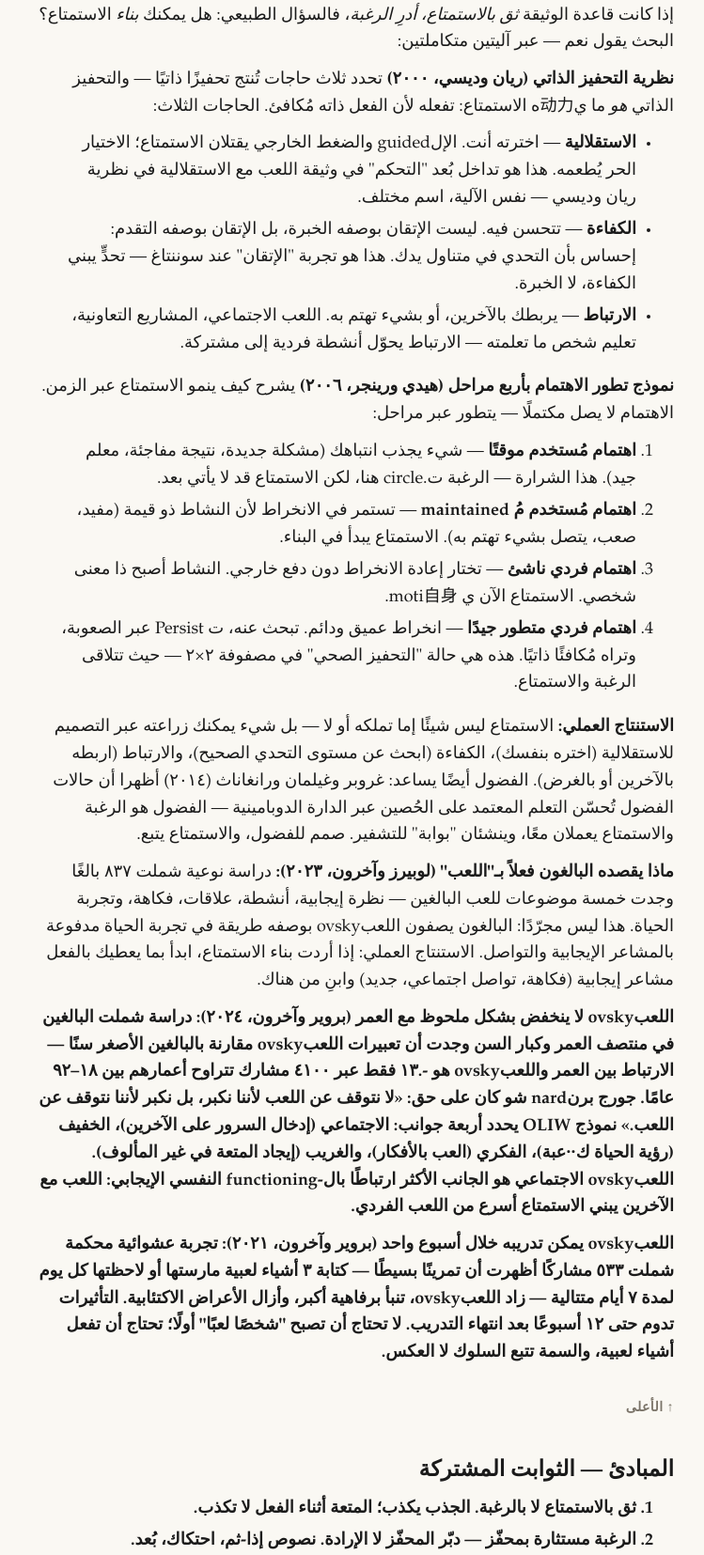
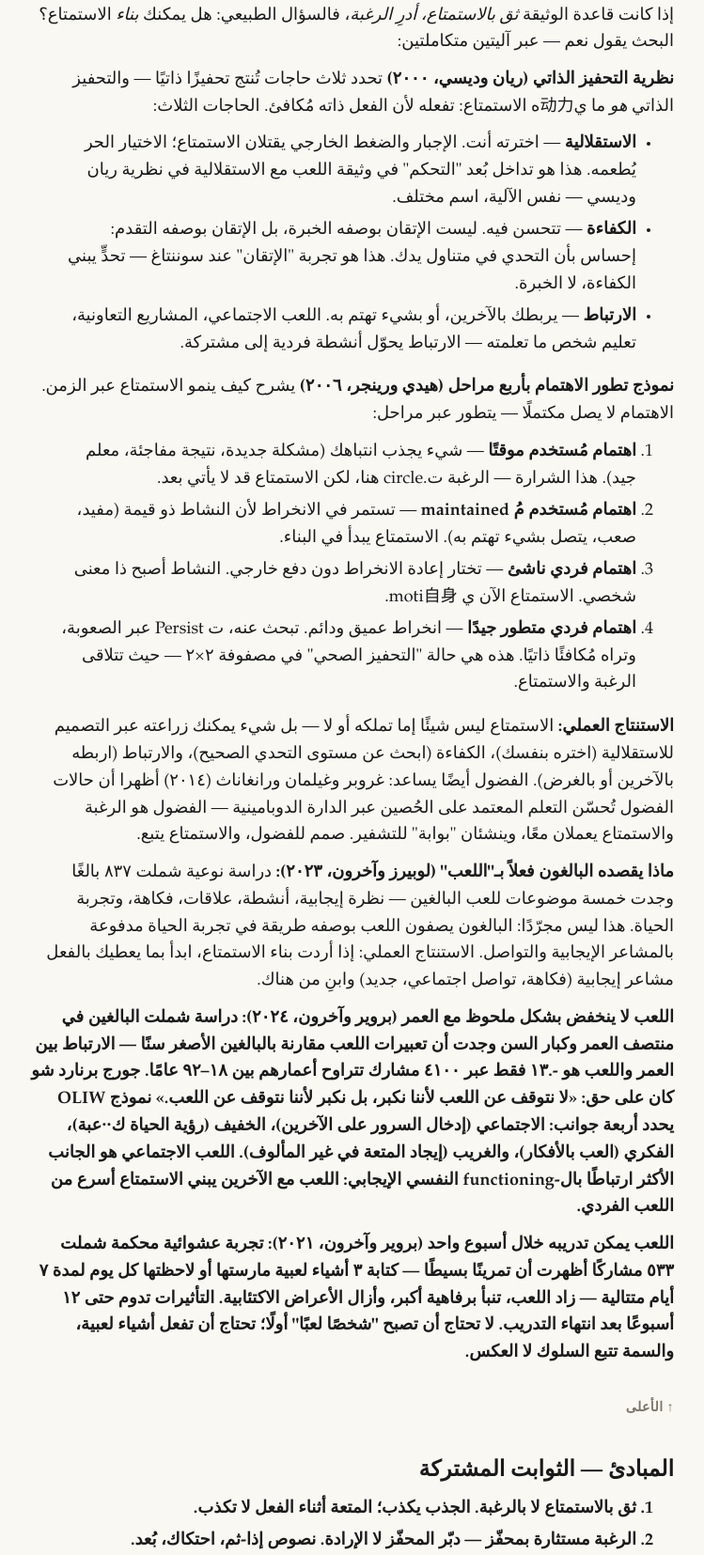
Before and after one commit to bedo22/Learning, a website: page reference/ar/wanting-vs-liking.html in a window 1280 px wide. Shown: the part 9993-11648 px from the top of the page at 94% size, without its empty margins (265-1014 px from the left). Drawn offline with Linux system fonts and the light colour scheme.

Commit message:
Q2+Q3: AR drift scan + play-recovery integrity check
- Q3: all recovered play blocks verified present (EN+AR): seven-required
  graded callout, history-of-play-science, islamic-framing, strict-list,
  mastery-before-play
- Q2: fixed 13 mixed-script corruptions in 3 AR twins (play: functioning;
  rest: Chinese-char interpolation, choice/evidence fragments;
  wanting-vs-liking: meta-إدراك, الإلguided, اللعبovsky x7, برنnard)
- zero mixed-script issues remain across all 22 AR twins

```diff
--- a/reference/ar/wanting-vs-liking.html
+++ b/reference/ar/wanting-vs-liking.html
@@ -594,7 +594,7 @@
         <li><strong>السلاسل والإلحاح في تطبيقات التعليم يستغلان الرغبة.</strong> السلاسل اليومية، لوحة المتصدرين،مؤقتات العد التنازلي — كلها إلحاح مستثار بالمحفّز: تجعلك <em>تُريد</em> تسجيل الدخول (السسلة ستتكسر!) دون التأكد من أنك ستس <em>تستمتع</em> أو <em>تتعلم</em> أثناء الجلسة. تقسيم الرغبة/الاستمتاع يشرح لماذا تتوقف تطبيقات السلاسل عن العمل: الرغبة اعتادت، والاستمتاع لم يُبنى قط.
         </li>
         <li><strong>الحل: صمم للاستمتاع في الدراسة.</strong> الكفاءة (تحدي في متناول يدك) + الاستقلالية (اخترت ما تدرسه) + التوليد (إعادة إنتاج باردة، اختبار ذاتي) = تعلم مبني على الاستمتاع. وهم الطلاقة هو قريبة الرغبة — اختبر الاختبار، لا الشعور (انظر
-          <a href="metacognition-and-calibration.html">المeta-إدراك والمعايرة</a>).
+          <a href="metacognition-and-calibration.html">ما وراء المعرفة والمعايرة</a>).
         </li>
       </ul>
 
@@ -638,7 +638,7 @@
         <strong>نظرية التحفيز الذاتي (ريان وديسي، ٢٠٠٠)</strong> تحدد ثلاث حاجات تُنتج تحفيزًا ذاتيًا — والتحفيز الذاتي <em>هو</em> ما ي动力ه الاستمتاع: تفعله لأن الفعل ذاته مُكافئ. الحاجات الثلاث:
       </p>
       <ul>
-        <li><strong>الاستقلالية</strong> — اخترته أنت. الإلguided والضغط الخارجي يقتلان الاستمتاع؛ الاختيار الحر يُطعمه. هذا هو تداخل بُعد "التحكم" في وثيقة اللعب مع الاستقلالية في نظرية ريان وديسي — نفس الآلية، اسم مختلف.</li>
+        <li><strong>الاستقلالية</strong> — اخترته أنت. الإجبار والضغط الخارجي يقتلان الاستمتاع؛ الاختيار الحر يُطعمه. هذا هو تداخل بُعد "التحكم" في وثيقة اللعب مع الاستقلالية في نظرية ريان وديسي — نفس الآلية، اسم مختلف.</li>
         <li><strong>الكفاءة</strong> — تتحسن فيه. ليست الإتقان بوصفه الخبرة، بل الإتقان بوصفه التقدم: إحساس بأن التحدي في متناول يدك. هذا هو تجربة "الإتقان" عند سوننتاغ — تحدٍّ يبني الكفاءة، لا الخبرة.</li>
         <li><strong>الارتباط</strong> — يربطك بالآخرين، أو بشيء تهتم به. اللعب الاجتماعي، المشاريع التعاونية، تعليم شخص ما تعلمته — الارتباط يحوّل أنشطة فردية إلى مشتركة.
       </ul>
@@ -656,14 +656,14 @@
       </p>
       <p>
         <strong>ماذا يقصده البالغون فعلاً بـ"اللعب" (لوبيرز وآخرون، ٢٠٢٣):</strong>
-        دراسة نوعية شملت ٨٣٧ بالغًا وجدت خمسة موضوعات للعب البالغين — نظرة إيجابية، أنشطة، علاقات، فكاهة، وتجربة الحياة. هذا ليس مجرّدًا: البالغون يصفون اللعبovsky بوصفه طريقة في تجربة الحياة مدفوعة بالمشاعر الإيجابية والتواصل. الاستنتاج العملي: إذا أردت بناء الاستمتاع، ابدأ بما يعطيك بالفعل مشاعر إيجابية (فكاهة، تواصل اجتماعي، جديد) وابنِ من هناك.
+        دراسة نوعية شملت ٨٣٧ بالغًا وجدت خمسة موضوعات للعب البالغين — نظرة إيجابية، أنشطة، علاقات، فكاهة، وتجربة الحياة. هذا ليس مجرّدًا: البالغون يصفون اللعب بوصفه طريقة في تجربة الحياة مدفوعة بالمشاعر الإيجابية والتواصل. الاستنتاج العملي: إذا أردت بناء الاستمتاع، ابدأ بما يعطيك بالفعل مشاعر إيجابية (فكاهة، تواصل اجتماعي، جديد) وابنِ من هناك.
       </p>
       <p>
-        <strong>اللعبovsky لا ينخفض بشكل ملحوظ مع العمر (بروير وآخرون، ٢٠٢٤):</n        </strong> دراسة شملت البالغين في منتصف العمر وكبار السن وجدت أن تعبيرات اللعبovsky مقارنة بالبالغين الأصغر سنًا — الارتباط بين العمر واللعبovsky هو -.١٣ فقط عبر ٤١٠٠ مشارك تتراوح أعمارهم بين ١٨–٩٢ عامًا. جورج برنnard شو كان على حق: «لا نتوقف عن اللعب لأننا نكبر، بل نكبر لأننا نتوقف عن اللعب.» نموذج OLIW يحدد أربعة جوانب: الاجتماعي (إدخال السرور على الآخرين)، الخفيف (رؤية الحياة ك‥عبة)، الفكري (العب بالأفكار)، والغريب (إيجاد المتعة في غير المألوف). اللعبovsky الاجتماعي هو الجانب الأكثر ارتباطًا بال-functioning النفسي الإيجابي: اللعب مع الآخرين يبني الاستمتاع أسرع من اللعب الفردي.
+        <strong>اللعب لا ينخفض بشكل ملحوظ مع العمر (بروير وآخرون، ٢٠٢٤):</n        </strong> دراسة شملت البالغين في منتصف العمر وكبار السن وجدت أن تعبيرات اللعب مقارنة بالبالغين الأصغر سنًا — الارتباط بين العمر واللعب هو -.١٣ فقط عبر ٤١٠٠ مشارك تتراوح أعمارهم بين ١٨–٩٢ عامًا. جورج برنارد شو كان على حق: «لا نتوقف عن اللعب لأننا نكبر، بل نكبر لأننا نتوقف عن اللعب.» نموذج OLIW يحدد أربعة جوانب: الاجتماعي (إدخال السرور على الآخرين)، الخفيف (رؤية الحياة ك‥عبة)، الفكري (العب بالأفكار)، والغريب (إيجاد المتعة في غير المألوف). اللعب الاجتماعي هو الجانب الأكثر ارتباطًا بال-functioning النفسي الإيجابي: اللعب مع الآخرين يبني الاستمتاع أسرع من اللعب الفردي.
       </p>
       <p>
-        <strong>اللعبovsky يمكن تدريبه خلال أسبوع واحد (بروير وآخرون، ٢٠٢١):</strong>
-        تجربة عشوائية محكمة شملت ٥٣٣ مشاركًا أظهرت أن تمرينًا بسيطًا — كتابة ٣ أشياء لعبية مارستها أو لاحظتها كل يوم لمدة ٧ أيام متتالية — زاد اللعبovsky، تنبأ برفاهية أكبر، وأزال الأعراض الاكتئابية. التأثيرات تدوم حتى ١٢ أسبوعًا بعد انتهاء التدريب. لا تحتاج أن تصبح "شخصًا لعبًا" أولًا؛ تحتاج أن تفعل أشياء لعبية، والسمة تتبع السلوك لا العكس.
+        <strong>اللعب يمكن تدريبه خلال أسبوع واحد (بروير وآخرون، ٢٠٢١):</strong>
+        تجربة عشوائية محكمة شملت ٥٣٣ مشاركًا أظهرت أن تمرينًا بسيطًا — كتابة ٣ أشياء لعبية مارستها أو لاحظتها كل يوم لمدة ٧ أيام متتالية — زاد اللعب، تنبأ برفاهية أكبر، وأزال الأعراض الاكتئابية. التأثيرات تدوم حتى ١٢ أسبوعًا بعد انتهاء التدريب. لا تحتاج أن تصبح "شخصًا لعبًا" أولًا؛ تحتاج أن تفعل أشياء لعبية، والسمة تتبع السلوك لا العكس.
       </p>
 
       <p class="back-top"><a href="#">↑ الأعلى</a></p>
```
Also changed, not shown: reference/ar/play-as-recovery.html (+1 -1 lines), reference/ar/rest-and-recovery.html (+2 -2 lines).
